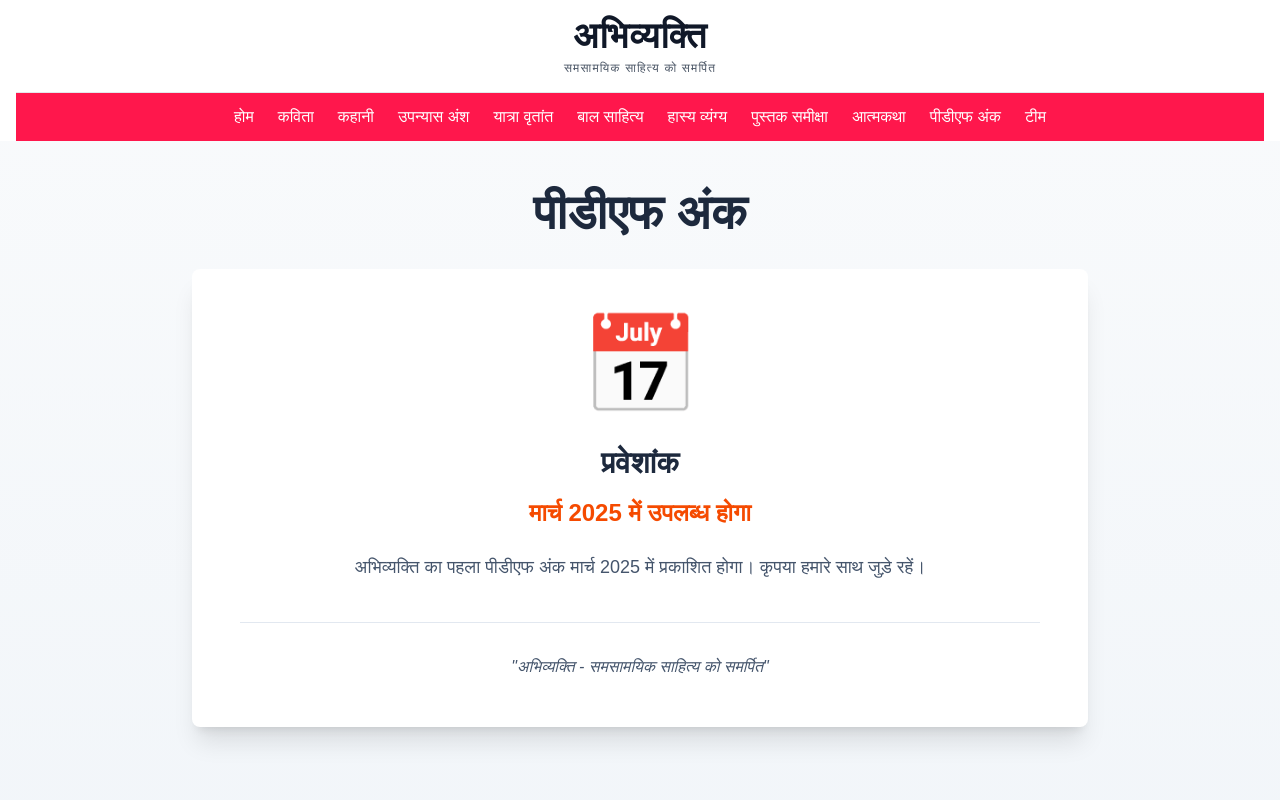
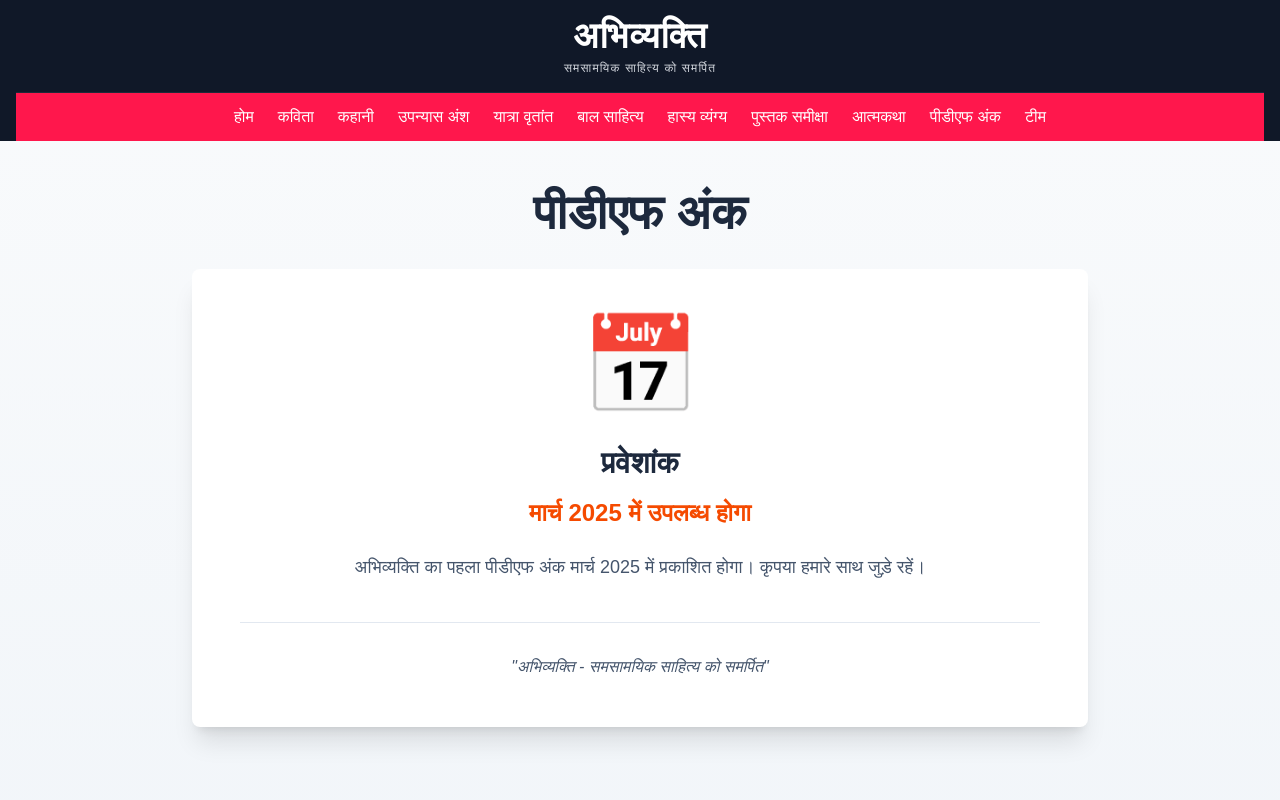
Before and after one commit to kp1153/abhivyakti, a Next.js app: page /pdf in a window 1280 px wide. Shown: the top 800 px of the page. Built offline with nearby package versions, Linux system fonts and the light colour scheme.

Commit message:
force deploy

```diff
--- a/components/Navbar.js
+++ b/components/Navbar.js
@@ -22,15 +22,15 @@ export default function Navbar() {
   ];
 
   return (
-    <nav className="bg-white">
+    <nav className="bg-gray-900">
       <div className="max-w-7xl mx-auto px-4">
-        <div className="py-4 text-center border-b border-gray-200 flex items-center justify-between md:justify-center">
+        <div className="py-4 text-center border-b border-gray-800 flex items-center justify-between md:justify-center">
           <Link href="/" className="flex-1 md:flex-none text-center">
             <div className="text-center">
-              <h1 className="text-4xl font-extrabold tracking-wide text-gray-900">
+              <h1 className="text-4xl font-extrabold tracking-wide text-white">
                 अभिव्यक्ति
               </h1>
-              <p className="text-xs tracking-widest text-gray-600 mt-1">
+              <p className="text-xs tracking-widest text-gray-300 mt-1">
                 समसामयिक साहित्य को समर्पित
               </p>
             </div>
@@ -38,7 +38,7 @@ export default function Navbar() {
 
           <button
             onClick={() => setIsOpen(!isOpen)}
-            className="md:hidden p-2 hover:bg-gray-100 rounded text-gray-800"
+            className="md:hidden p-2 hover:bg-gray-800 rounded text-white"
             aria-label="Toggle menu"
           >
             {isOpen ? <X size={24} /> : <Menu size={24} />}
```
